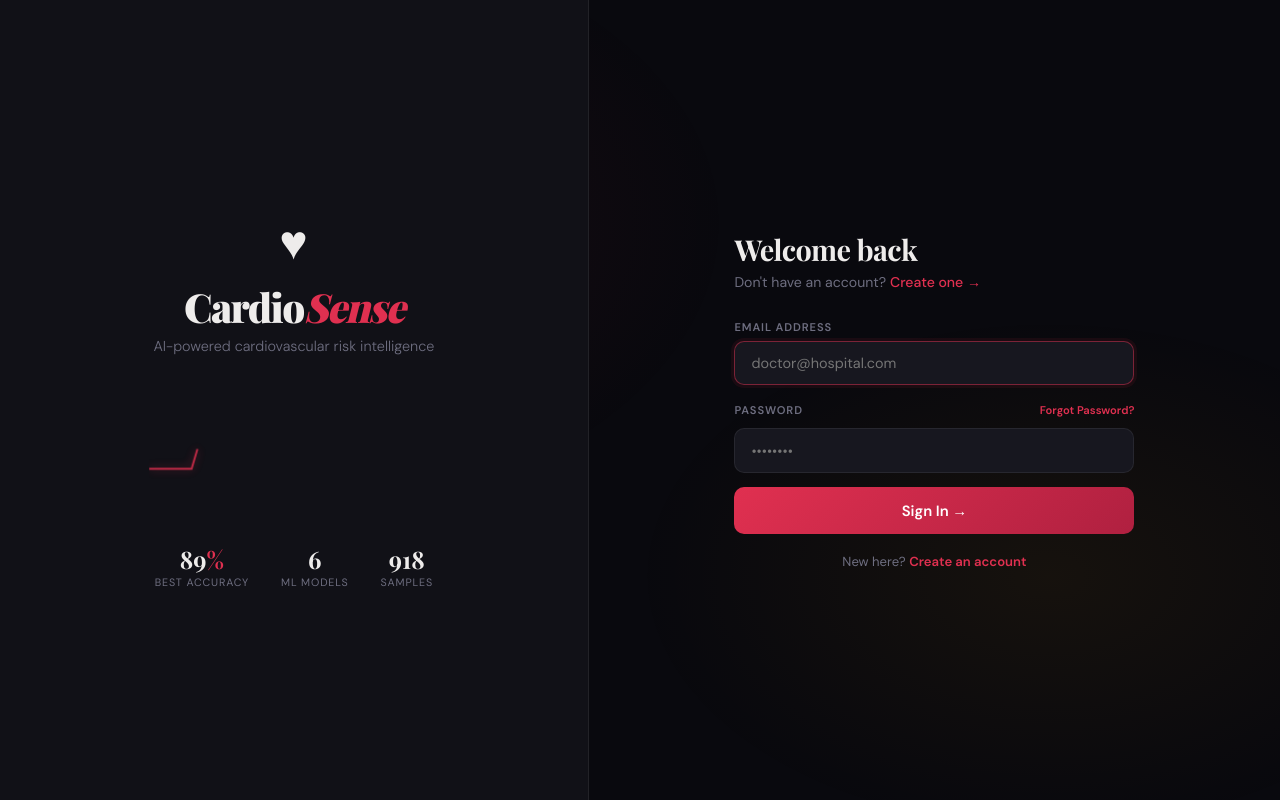
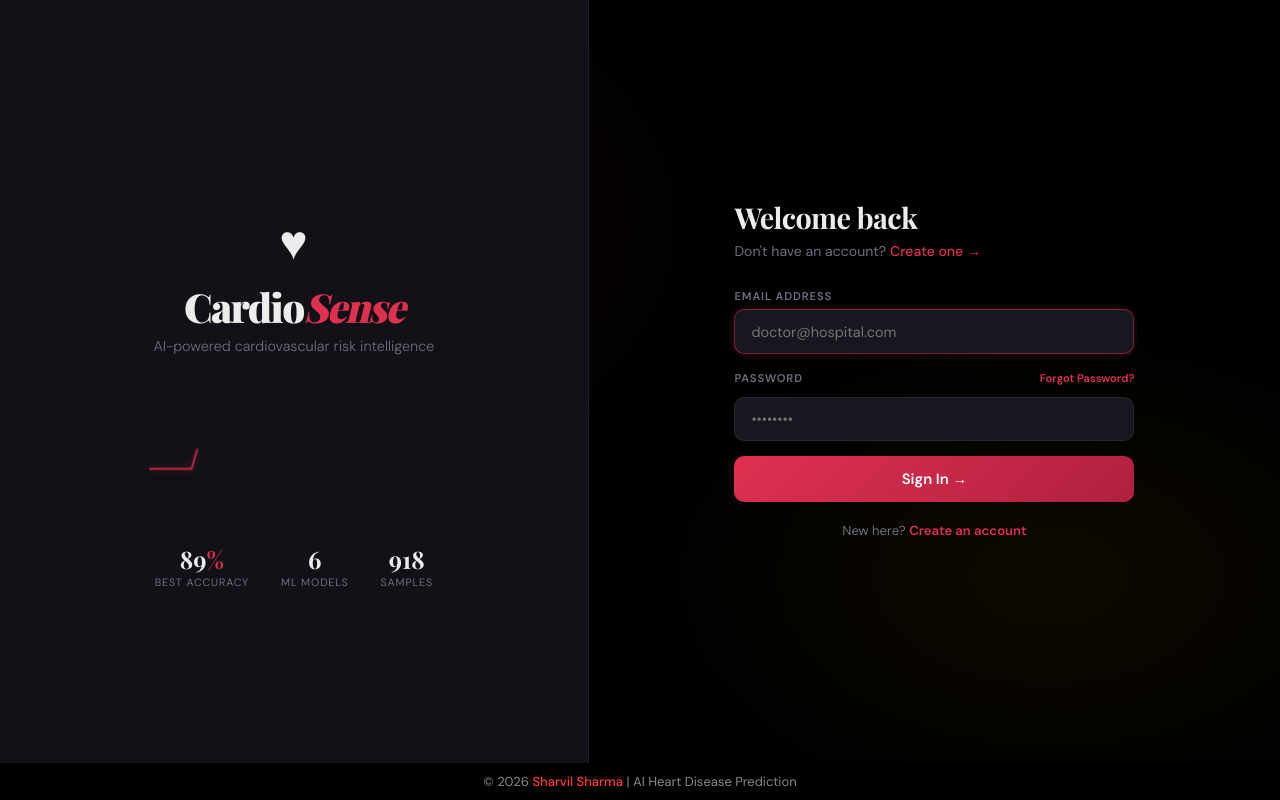
Before and after one commit to sharvilsharvil479-collab/cardiosenseweb, a Flask app: page /login in a window 1280 px wide. Run offline with Flask 3, Linux system fonts and the light colour scheme; some web fonts are replaced.

Commit message:
Initial commit - Heart Disease Project

```diff
--- a/templates/login.html
+++ b/templates/login.html
@@ -69,6 +69,36 @@ body::before{content:'';position:fixed;inset:0;background:radial-gradient(ellips
   .stats{gap:1rem}
   .st .n{font-size:1.3rem}
 }
+body {
+  margin: 0;
+}
+body {
+  margin: 0;
+  background: #000;
+}
+
+.footer {
+  position: fixed;
+  bottom: 0;
+  left: 0;
+  right: 0;
+  text-align: center;
+  padding: 10px 0;
+  background: #000;
+  color: #888;
+  font-size: 13px;
+}
+
+/* Subtle red highlight (not too much) */
+.footer span {
+  color: #ff3b3b;
+  font-weight: 500;
+}
+
+.footer p {
+  margin: 0;
+}
+
 </style>
 </head>
 <body>
@@ -111,8 +141,17 @@ body::before{content:'';position:fixed;inset:0;background:radial-gradient(ellips
     </form>
     <p style="text-align:center;margin-top:1.2rem;font-size:.82rem;color:var(--muted)">
       New here? <a href="/register" style="color:var(--acc);text-decoration:none;font-weight:600">Create an account</a>
-    </p>
+
+
+
+
+
+    </p><br><br><br>
+<footer class="footer">
+  <p>© 2026 <span>Sharvil Sharma</span> | AI Heart Disease Prediction</p>
+</footer>
   </div>
+
 </div>
 </body>
 </html>
--- a/templates/register.html
+++ b/templates/register.html
@@ -120,9 +120,9 @@ h2{font-family:'Playfair Display',serif;font-size:1.85rem;font-weight:900;margin
     Your OTP: <strong>{{ dev_otp }}</strong>
   </div>
   {% else %}
-  <div class="info-box">
+  <!-- <div class="info-box">
     ⚠ The email could not be delivered. Please check your EmailJS configuration in app.py, or use the OTP printed in your terminal console.
-  </div>
+  </div> -->
   {% endif %}
 
   {% if error %}<div class="alert err">⚠ {{ error }}</div>{% endif %}
```
Also changed, not shown: new1.py (added, +36 -0 lines), templates/dashboard.html (+6 -1 lines), instance/cardiosense.db, 6 other files.
